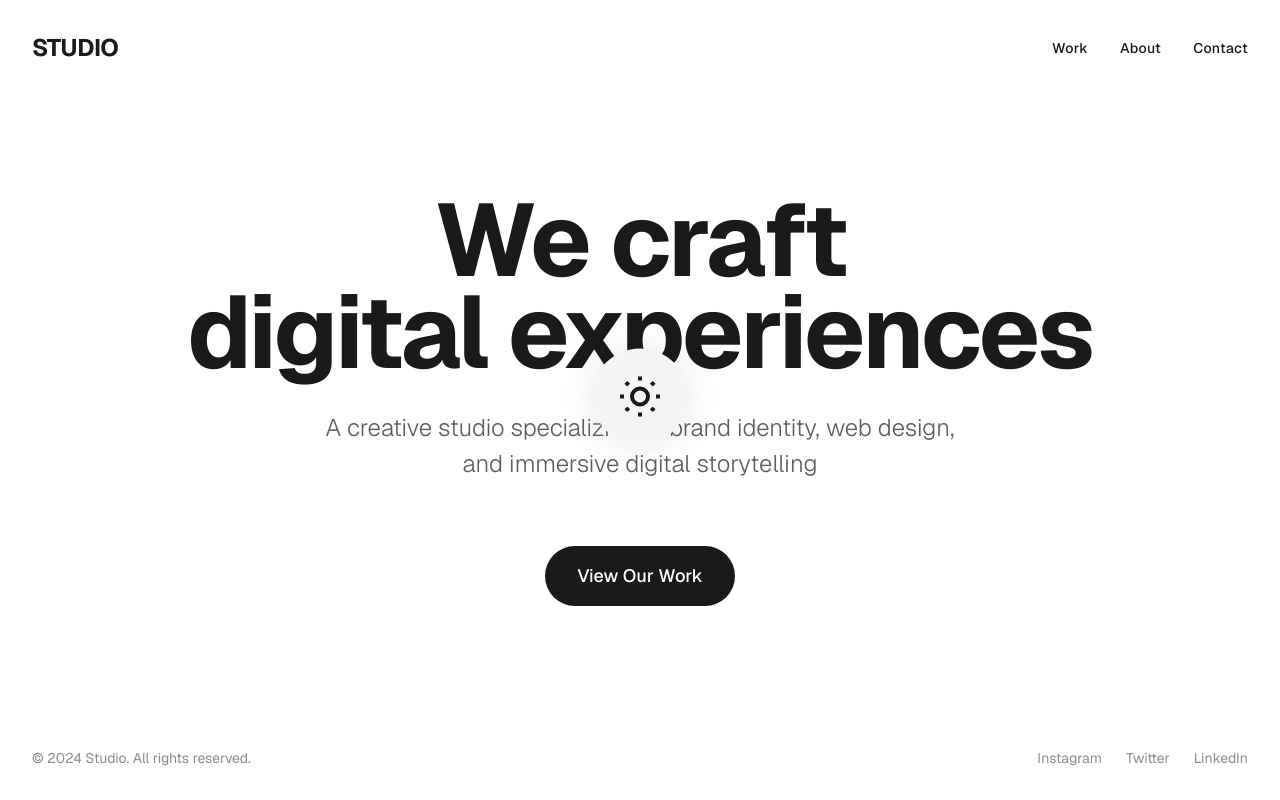
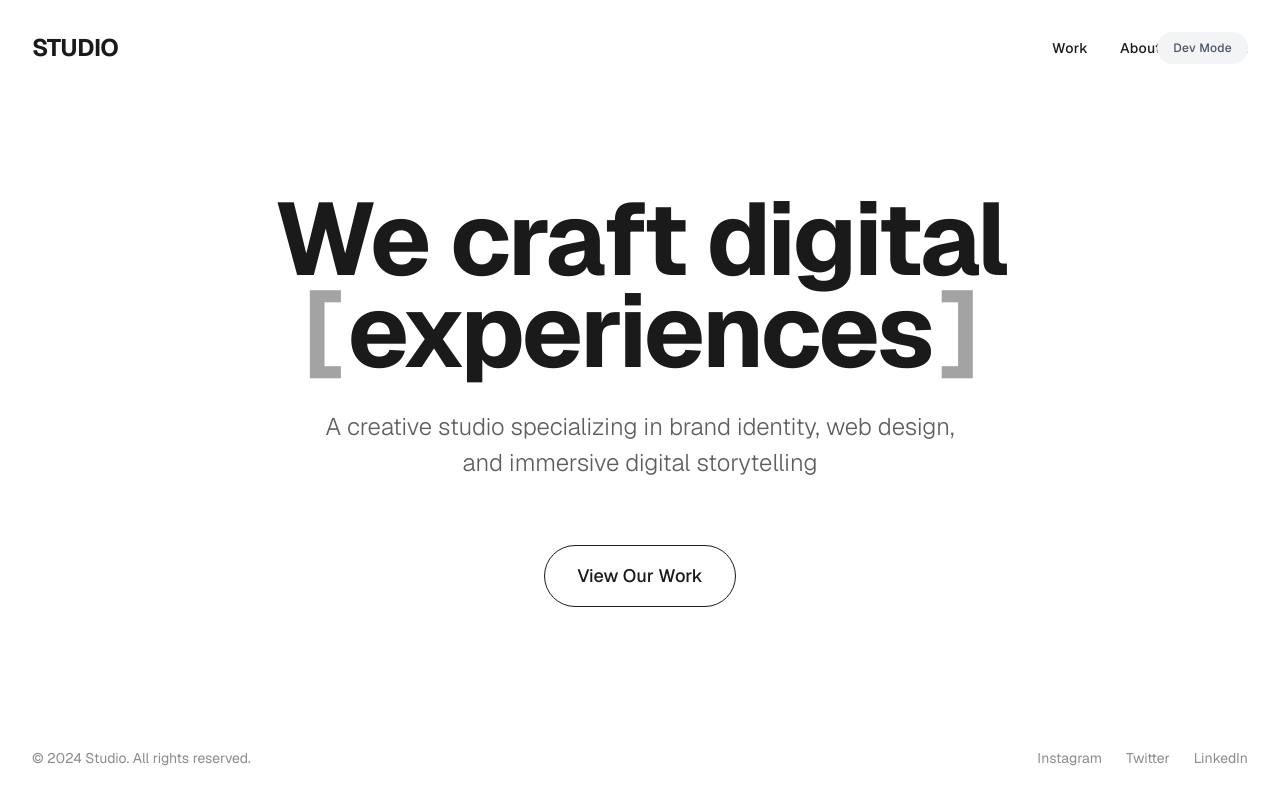
Before and after one commit to null-shot-apps/dark-mode-toggle, a Next.js app in the folder packages/dark-mode-toggle/: page / in a window 1280 px wide. Built offline with nearby package versions, Linux system fonts and the light colour scheme.

Commit message:
AI chat session: Updated code and files

```diff
--- a/packages/dark-mode-toggle/src/app/page.tsx
+++ b/packages/dark-mode-toggle/src/app/page.tsx
@@ -10,58 +10,14 @@ export default function Landing() {
   };
 
   return (
-    <div className={`relative h-[100dvh] w-full overflow-hidden transition-colors duration-500 ease-in-out ${
+    <div className={`relative h-[100dvh] w-full overflow-hidden transition-colors duration-700 ease-in-out ${
       isDark ? 'bg-[#1a1a1a]' : 'bg-white'
     }`}>
-
-      {/* Dark Mode Toggle - Centerpiece */}
-      <div className="absolute top-1/2 left-1/2 -translate-x-1/2 -translate-y-1/2 z-50">
-        <button
-          onClick={toggleTheme}
-          className={`relative w-24 h-24 rounded-full transition-all duration-500 ease-in-out transform hover:scale-110 ${
-            isDark
-              ? 'bg-[#2a2a2a] shadow-[0_0_40px_rgba(255,255,255,0.1)]'
-              : 'bg-gray-100 shadow-[0_0_40px_rgba(0,0,0,0.1)]'
-          }`}
-          aria-label="Toggle dark mode"
-        >
-          {/* Sun Icon */}
-          <svg
-            className={`absolute inset-0 m-auto w-12 h-12 transition-all duration-500 ease-in-out ${
-              isDark
-                ? 'opacity-0 rotate-180 scale-0'
-                : 'opacity-100 rotate-0 scale-100'
-            }`}
-            fill="none"
-            viewBox="0 0 24 24"
-            stroke="#1a1a1a"
-            strokeWidth={2}
-          >
-            <circle cx="12" cy="12" r="4" />
-            <path d="M12 2v2M12 20v2M4.93 4.93l1.41 1.41M17.66 17.66l1.41 1.41M2 12h2M20 12h2M4.93 19.07l1.41-1.41M17.66 6.34l1.41-1.41" />
-          </svg>
-
-          {/* Moon Icon */}
-          <svg
-            className={`absolute inset-0 m-auto w-12 h-12 transition-all duration-500 ease-in-out ${
-              isDark
-                ? 'opacity-100 rotate-0 scale-100'
-                : 'opacity-0 -rotate-180 scale-0'
-            }`}
-            fill="none"
-            viewBox="0 0 24 24"
-            stroke="#f5f5f5"
-            strokeWidth={2}
-          >
-            <path d="M21 12.79A9 9 0 1 1 11.21 3 7 7 0 0 0 21 12.79z" />
-          </svg>
-        </button>
-      </div>
 
       {/* Header */}
       <header className="absolute top-0 left-0 right-0 z-40 px-8 py-8">
         <nav className="max-w-7xl mx-auto flex items-center justify-between">
-          <div className={`text-2xl font-bold tracking-tight transition-colors duration-500 ease-in-out ${
+          <div className={`text-2xl font-bold tracking-tight transition-colors duration-700 ease-in-out ${
             isDark ? 'text-[#f5f5f5]' : 'text-[#1a1a1a]'
           }`}>
             STUDIO
@@ -71,7 +27,7 @@ export default function Landing() {
               <a
                 key={item}
                 href="#"
-                className={`text-sm font-medium tracking-wide transition-colors duration-500 ease-in-out hover:opacity-60 ${
+                className={`text-sm font-medium tracking-wide transition-colors duration-700 ease-in-out hover:opacity-60 ${
                   isDark ? 'text-[#f5f5f5]' : 'text-[#1a1a1a]'
                 }`}
               >
@@ -82,29 +38,62 @@ export default function Landing() {
         </nav>
       </header>
 
+      {/* Dev Mode Pill */}
+      <div className="absolute top-8 right-8 z-40">
+        <div className={`px-4 py-2 rounded-full text-xs font-medium tracking-wide transition-all duration-700 ease-in-out ${
+          isDark
+            ? 'bg-[#2a2a2a] text-[#f5f5f5] shadow-[0_0_20px_rgba(255,255,255,0.15)]'
+            : 'bg-gray-100 text-gray-600'
+        }`}>
+          Dev Mode
+        </div>
+      </div>
+
       {/* Main Content */}
       <main className="relative z-10 h-full flex flex-col items-center justify-center px-8">
         <div className="max-w-5xl mx-auto text-center space-y-8">
-          <h1 className={`text-[clamp(48px,8vw,120px)] font-bold tracking-tight leading-[0.9] transition-colors duration-500 ease-in-out ${
+          <h1 className={`text-[clamp(48px,8vw,120px)] font-bold tracking-tight leading-[0.9] transition-colors duration-700 ease-in-out ${
             isDark ? 'text-[#f5f5f5]' : 'text-[#1a1a1a]'
           }`}>
-            We craft
-            <br />
-            digital experiences
+            We craft digital{' '}
+            <button
+              onClick={toggleTheme}
+              className="inline-flex items-center gap-2 hover:opacity-70 transition-opacity duration-300 cursor-pointer"
+              aria-label="Toggle dark mode"
+            >
+              <span className={`transition-colors duration-700 ease-in-out ${
+                isDark ? 'text-[#f5f5f5]/40' : 'text-[#1a1a1a]/40'
+              }`}>[</span>
+              <span className="relative inline-block">
+                <span className={`transition-all duration-500 ease-in-out ${
+                  isDark ? 'opacity-0 absolute inset-0' : 'opacity-100'
+                }`}>
+                  experiences
+                </span>
+                <span className={`transition-all duration-500 ease-in-out ${
+                  isDark ? 'opacity-100' : 'opacity-0 absolute inset-0'
+                }`}>
+                  moods
+                </span>
+              </span>
+              <span className={`transition-colors duration-700 ease-in-out ${
+                isDark ? 'text-[#f5f5f5]/40' : 'text-[#1a1a1a]/40'
+              }`}>]</span>
+            </button>
           </h1>
 
-          <p className={`text-[clamp(18px,2vw,24px)] font-light max-w-2xl mx-auto transition-colors duration-500 ease-in-out ${
+          <p className={`text-[clamp(18px,2vw,24px)] font-light max-w-2xl mx-auto transition-colors duration-700 ease-in-out ${
             isDark ? 'text-[#f5f5f5]/80' : 'text-[#1a1a1a]/70'
           }`}>
             A creative studio specializing in brand identity, web design, and immersive digital storytelling
           </p>
 
           <div className="pt-8">
-            <button className={`px-8 py-4 text-lg font-medium rounded-full transition-all duration-500 ease-in-out hover:scale-105 ${
+            <button className={`px-8 py-4 text-lg font-medium rounded-full transition-all duration-700 ease-in-out hover:scale-105 ${
               isDark
-                ? 'bg-[#f5f5f5] text-[#1a1a1a] hover:bg-[#e5e5e5]'
-                : 'bg-[#1a1a1a] text-white hover:bg-[#2a2a2a]'
-            }`}>
+                ? 'border border-white hover:bg-white/5'
+                : 'border border-[#1a1a1a] hover:bg-[#1a1a1a]/5'
+            } ${isDark ? 'text-[#f5f5f5]' : 'text-[#1a1a1a]'}`}>
               View Our Work
             </button>
           </div>
@@ -114,7 +103,7 @@ export default function Landing() {
       {/* Footer */}
       <footer className="absolute bottom-0 left-0 right-0 z-40 px-8 py-8">
         <div className="max-w-7xl mx-auto flex items-center justify-between">
-          <p className={`text-sm transition-colors duration-500 ease-in-out ${
+          <p className={`text-sm transition-colors duration-700 ease-in-out ${
             isDark ? 'text-[#f5f5f5]/60' : 'text-[#1a1a1a]/50'
           }`}>
             © 2024 Studio. All rights reserved.
@@ -124,7 +113,7 @@ export default function Landing() {
               <a
                 key={social}
                 href="#"
-                className={`text-sm transition-colors duration-500 ease-in-out hover:opacity-60 ${
+                className={`text-sm transition-colors duration-700 ease-in-out hover:opacity-60 ${
                   isDark ? 'text-[#f5f5f5]/60' : 'text-[#1a1a1a]/50'
                 }`}
               >
```
